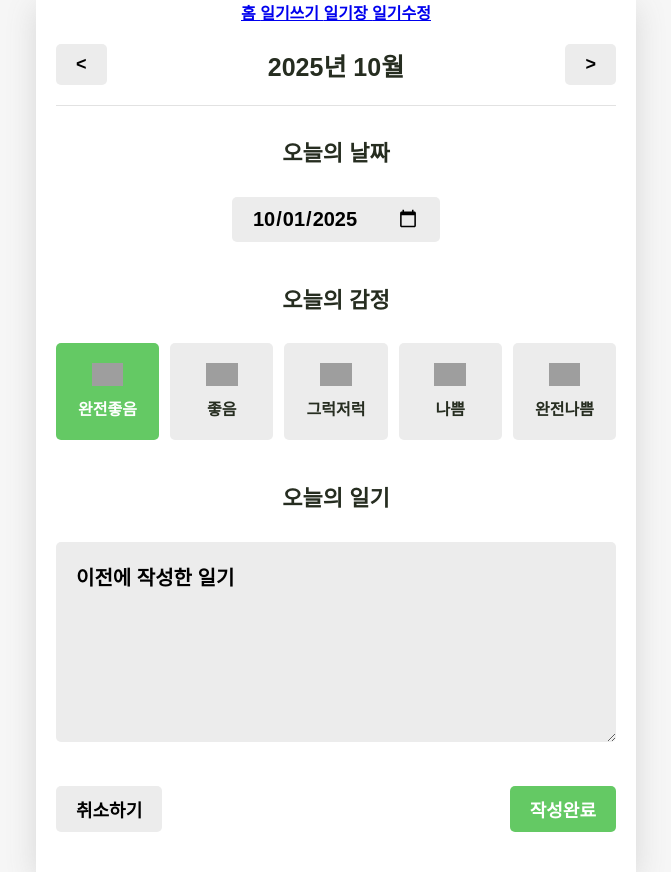
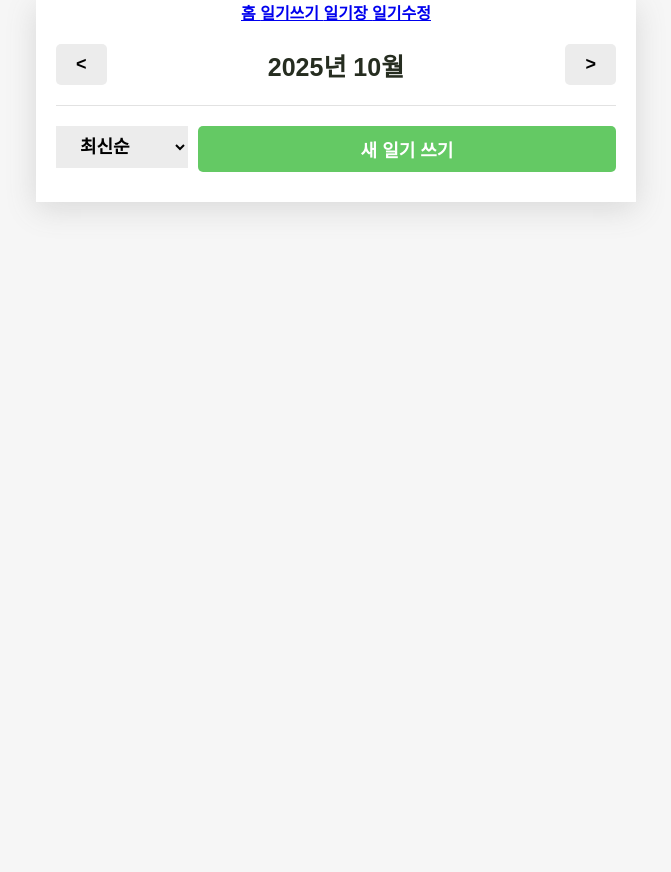
Before and after one commit to yyrrcc/react_project3_251001, a React (Create React App) app: page / in a window 1280 px wide. Shown: the whole page, without its empty margins (304-975 px from the left). After the commit the page ends 800 px from the top, so only its background shows below. Built offline with nearby package versions, Linux system fonts and the light colour scheme; grey boxes are pictures that could not be loaded; a web font is replaced by a local one.

Commit message:
DiaryList 컴포넌트 상단부 완성

```diff
--- a/src/Utils.js
+++ b/src/Utils.js
@@ -68,3 +68,10 @@ export const getFormattedDate = (targetDate) => {
 
   return `${year}-${month}-${date}`;
 };
+
+// 해당 월에 시작일과 끝나는 일을 나타내주는 함수
+export const getMonthRangeByDate = (date) => {
+  const beginTimeStamp = new Date(date.getFullYear(), date.getMonth(), 1).getTime(); // new Date(년, 월, 일).getTime()
+  const endTimeStamp = new Date(date.getFullYear(), date.getMonth() + 1, 0, 23, 59, 59).getTime(); // 다음달 0일 23시 59분 59초
+  return { beginTimeStamp, endTimeStamp };
+};
--- /dev/null
+++ b/src/components/DiaryList.js
@@ -0,0 +1,42 @@
+import { useState } from "react";
+import Button from "./Button";
+import "./css/DiaryList.css";
+
+// 정렬 기능
+const sortOptionList = [
+  { value: "latest", name: "최신순" },
+  { value: "oldest", name: "오래된 순" },
+];
+
+const DiaryList = ({ data }) => {
+  // 정렬 기준
+  const [sortType, setSortType] = useState("latest");
+
+  const onChangeSortType = (e) => {
+    setSortType(e.target.value);
+  };
+
+  return (
+    <>
+      <div className="DiaryList">
+        <div className="menu_wrapper">
+          <div className="left_col">
+            <select value={sortType} onChange={onChangeSortType}>
+              {/* 배열이기 때문에 key값도 필요함 따라서 idx 만들어서 넣어주기 */}
+              {sortOptionList.map((it, idx) => (
+                <option key={idx} value={it.value}>
+                  {it.name}
+                </option>
+              ))}
+            </select>
+          </div>
+          <div className="right_col">
+            <Button type={"positive"} text={"새 일기 쓰기"} />
+          </div>
+        </div>
+      </div>
+    </>
+  );
+};
+
+export default DiaryList;
--- /dev/null
+++ b/src/components/css/DiaryList.css
@@ -0,0 +1,24 @@
+.DiaryList .menu_wrapper {
+  margin-top: 20px;
+  margin-bottom: 30px;
+  display: flex;
+  justify-content: space-between;
+}
+
+.DiaryList .left_col select {
+  margin-right: 10px;
+  border: none;
+  border-radius: 5pх;
+  background-color: #ececec;
+  padding: 10px 20px;
+  cursor: pointer;
+  font-size: 18px;
+}
+
+.DiaryList .menu_wrapper .right_col {
+  flex-grow: 1;
+}
+
+.DiaryList .menu_wrapper .right_col button {
+  width: 100%;
+}
--- a/src/pages/Home.js
+++ b/src/pages/Home.js
@@ -1,11 +1,16 @@
-import { useContext, useState } from "react";
+import { useContext, useEffect, useState } from "react";
 import Button from "../components/Button";
 import Editor from "../components/Editor";
 import Header from "../components/Header";
 import { DiaryStateContext } from "../App";
+import { getMonthRangeByDate } from "../Utils";
+import DiaryList from "../components/DiaryList";
 
 // context 설정이 됐기 때문에 App에서 보내준 props 사용 가능
 const Home = () => {
+  const data = useContext(DiaryStateContext);
+  const [filteredData, setFilteredData] = useState([]); // 필터링한 데이터
+
   // 날짜 이동을 위한 변수
   const [pivotDate, setPivotDate] = useState(new Date());
   const headerTitle = `${pivotDate.getFullYear()}년 ${pivotDate.getMonth() + 1}월`;
@@ -16,6 +21,17 @@ const Home = () => {
   const onDecreaseMonth = () => {
     setPivotDate(new Date(pivotDate.getFullYear(), pivotDate.getMonth() - 1));
   };
+
+  // []: 일기 데이터가 바뀌거나 날짜가 변경될 때 실행
+  useEffect(() => {
+    // 일기 개수가 0인 경우 대비해서
+    if (data.length >= 1) {
+      const { beginTimeStamp, endTimeStamp } = getMonthRangeByDate(pivotDate);
+      setFilteredData(data.filter((it) => beginTimeStamp <= it.date && it.date <= endTimeStamp));
+    } else {
+      setFilteredData([]);
+    }
+  }, [data, pivotDate]);
 
   const onSubmit = () => {
     alert("일기 작성 완료");
@@ -28,10 +44,11 @@ const Home = () => {
         leftChild={<Button text={"<"} onClick={onDecreaseMonth} />}
         rightChild={<Button text={">"} onClick={onIncreaseMonth} />}
       />
-      <Editor
+      <DiaryList data={filteredData} />
+      {/* <Editor
         initData={{ date: new Date().getTime(), emotionId: 1, content: "이전에 작성한 일기" }}
         onSubmit={onSubmit}
-      />
+      /> */}
     </>
   );
 };
```
